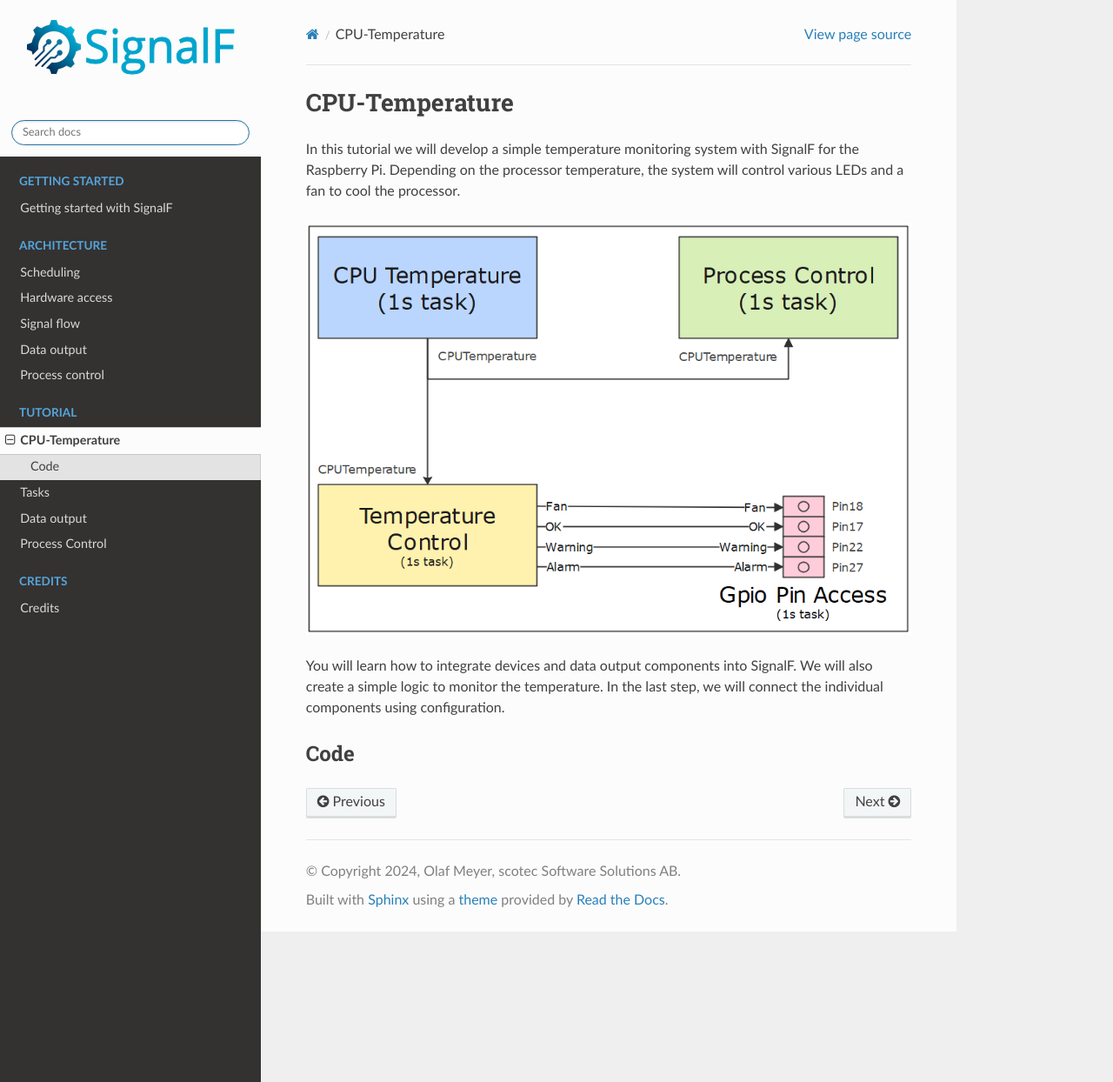
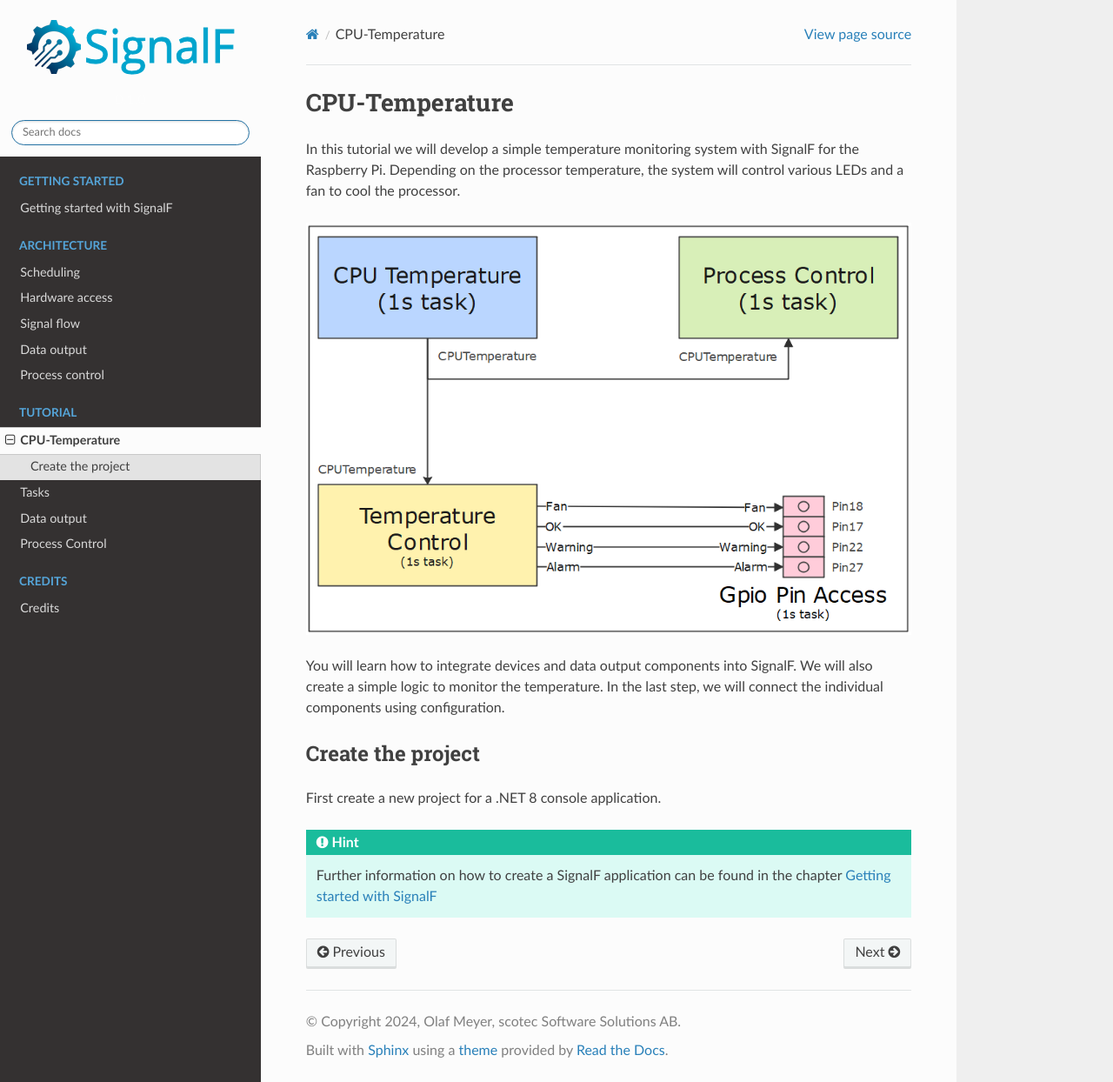
Before and after one commit to SignalF/SignalF.Documentation, a Sphinx documentation site: the page built from docs/source/tutorial/tutorial.md, in a window 1280 px wide and 1244 px high. Shown: the whole window at 87% size. Built offline with Sphinx 7.4.7 and the Read the Docs theme 2.0.0, drawn with Linux system fonts in a browser that asks for light colours.

Commit message:
Converted from rst to md.

```diff
--- a/docs/source/tutorial/tutorial.rst
+++ b/docs/source/tutorial/tutorial.md
@@ -1,13 +1,18 @@
-CPU-Temperature
-===============
-
+# CPU-Temperature
 
 In this tutorial we will develop a simple temperature monitoring system with SignalF for the Raspberry Pi. Depending on the processor temperature, the system will control various LEDs and a fan to cool the processor.
 
-.. image:: RaspberryTemperatureControl.png
-   :alt: Raspberry Temperature Control
+![Raspberry Temperature Control](RaspberryTemperatureControl.png)
+
 
 You will learn how to integrate devices and data output components into SignalF. We will also create a simple logic to monitor the temperature. In the last step, we will connect the individual components using configuration.
 
-Code
-----
+## Create the project
+
+First create a new project for a .NET 8 console application.
+
+
+
+:::{hint}
+Further information on how to create a SignalF application can be found in the chapter [Getting started with SignalF](/getting-started/getting-started.md)
+:::
```
Also changed, not shown: docs/source/getting-started/getting-started.md (+0 -1 lines).
